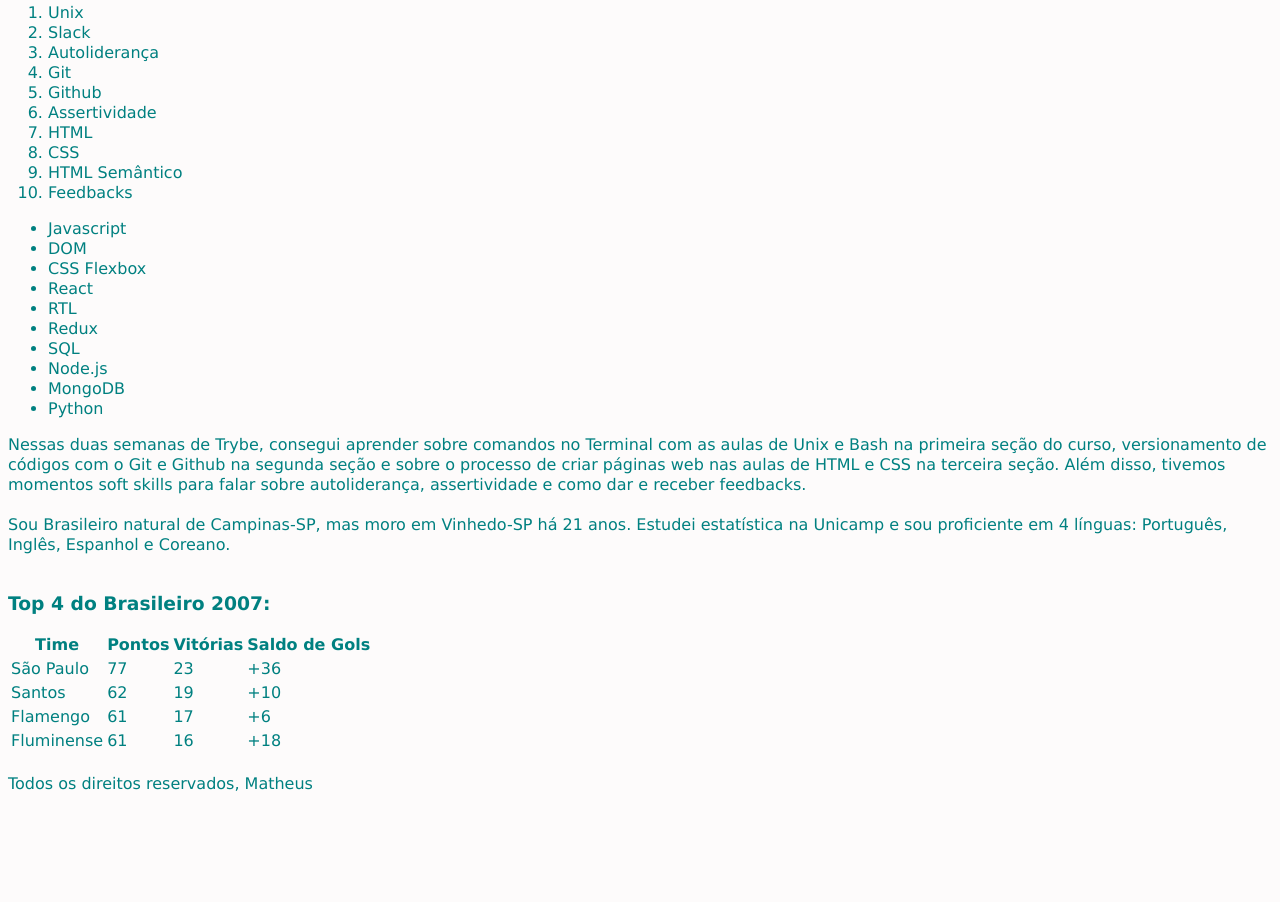
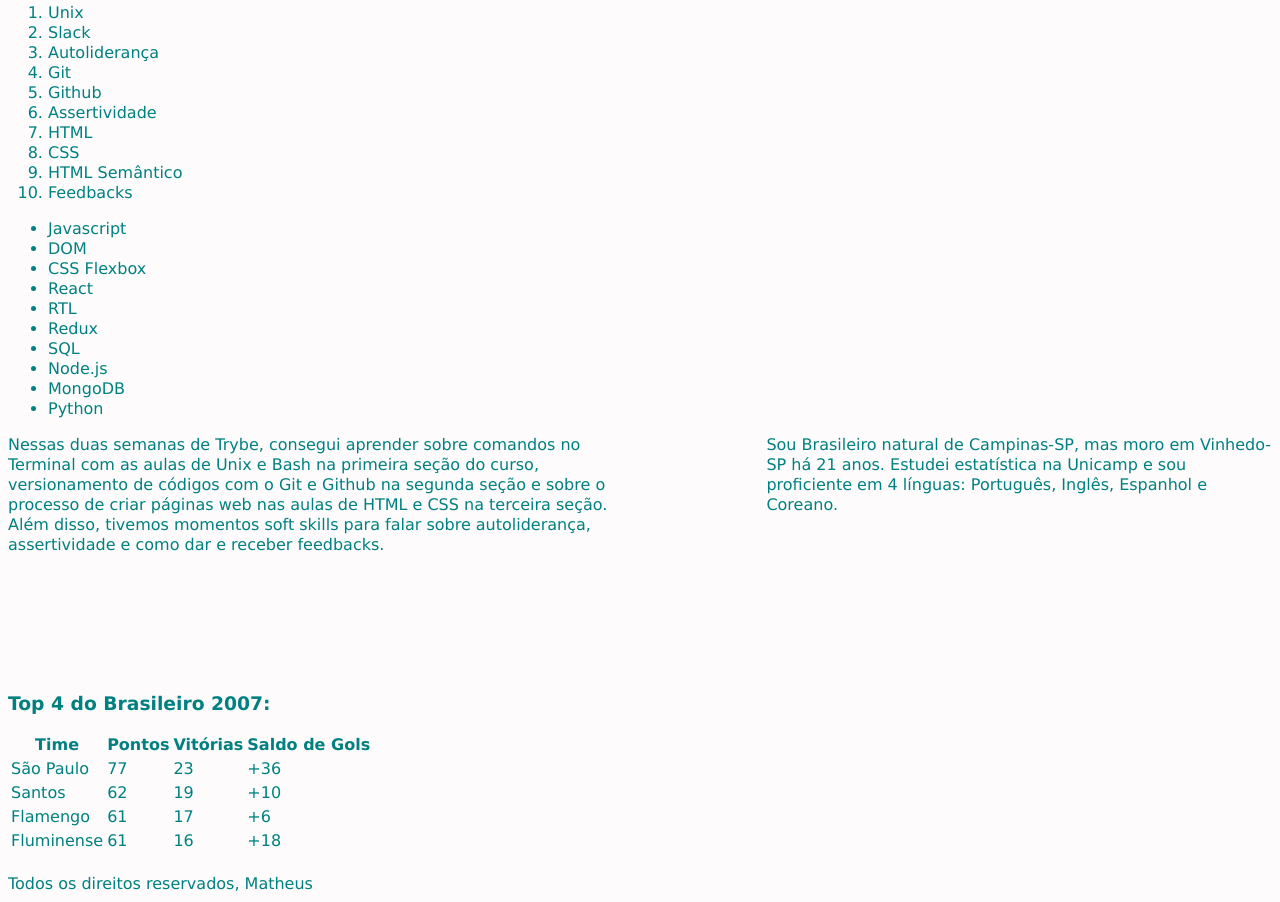
Before and after one commit to matheusmilanez96/project-lessons-learned, a website: page index.html in a window 1280 px wide. Shown: the part 610-1512 px from the top of the page. Before the commit the page ends 1412 px from the top, so only its background shows below. Drawn offline with Linux system fonts and the light colour scheme.

Commit message:
posicionei article e aside aos lados

```diff
--- a/index.html
+++ b/index.html
@@ -37,12 +37,14 @@
         <li>MongoDB</li>
         <li>Python</li>
     </ul>
-    <article>
+    <article class="lado-esquerdo">
         Nessas duas semanas de Trybe, consegui aprender sobre comandos no Terminal com as aulas de Unix e Bash na primeira seção do curso, versionamento de códigos com o Git e Github na segunda seção e sobre o processo de criar páginas web nas aulas de HTML e CSS na terceira seção. Além disso, tivemos momentos soft skills para falar sobre autoliderança, assertividade e como dar e receber feedbacks.
-    </article><br>
-    <aside>
+    </article>
+    <aside class="lado-direito">
         Sou Brasileiro natural de Campinas-SP, mas moro em Vinhedo-SP há 21 anos. Estudei estatística na Unicamp e sou proficiente em 4 línguas: Português, Inglês, Espanhol e Coreano.
-    </aside><br>
+    </aside>
+
+    <br><br><br><br><br><br><br><br><br><br><br><br>
     <h3>Top 4 do Brasileiro 2007:</h3>
     <table>
         <tr>
--- a/style.css
+++ b/style.css
@@ -20,3 +20,13 @@
 .visuallyhidden {
     display: none;
 }
+
+.lado-esquerdo {
+    float: left;
+    width: 50%;
+}
+
+.lado-direito {
+    width: 40%;
+    float: right;
+}
```
